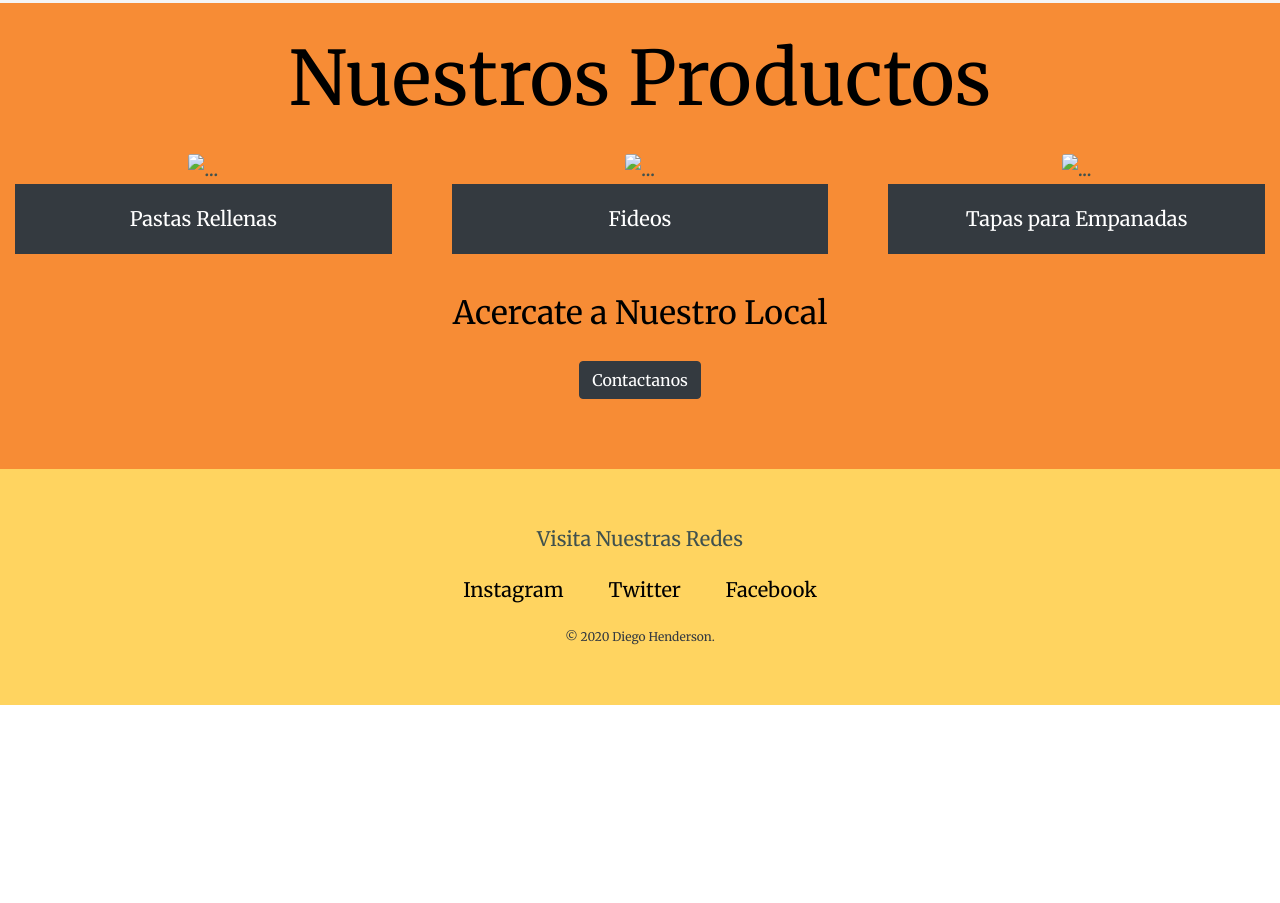
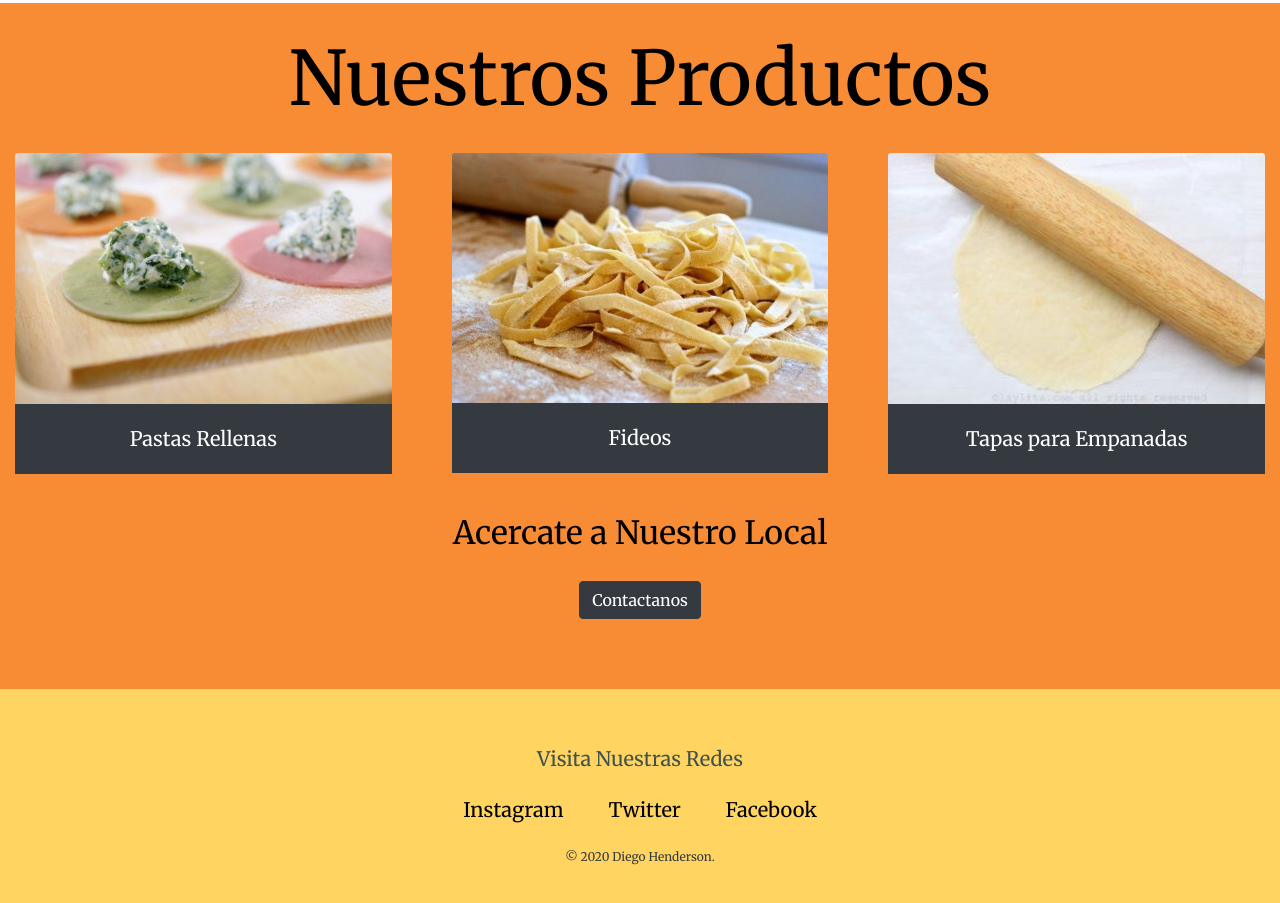
Before and after one commit to diegohenderson/Clip-Mes-1, a plain HTML site: page index.html in a window 1280 px wide. Shown: the part 2091-2994 px from the top of the page. Before the commit the page ends 2796 px from the top, so only its background shows below. Drawn offline with nearby package versions, Linux system fonts and the light colour scheme; the site is published under a folder, as on GitHub Pages, so addresses that start at the root find nothing.

Commit message:
is this the end?

```diff
--- a/css/styles.css
+++ b/css/styles.css
@@ -49,6 +49,7 @@ a{
  background-color: #ffd460;
  padding: 50px 0 20px;
 }
+
 .productos-container{
     background-color: rgb(247, 140, 53);
     position: relative;
--- a/index.html
+++ b/index.html
@@ -38,14 +38,10 @@
     </div>
   </nav>
   <div class="top-container">
-
-
     <header>
       <img class="logo" src="Images/logo3.png" alt="" />
     </header>
-    </section>
   </div>
-
   <div class="middle-container">
     <div class="Acerca-Nosotros">
       <h2>♦ ♦ ♦</h2>
@@ -73,13 +69,13 @@
         </div>
       </div>
     </div>
-
+  </div>
   <div class="productos-container">
       <h1>Nuestros Productos</h1>
       <div class="row">
         <div class="col-sm-4">
           <div class="bg-transparent container-fluid" style="width: 27 rem;">
-            <img src="/Images/Relleno.jpg" class="card-img-top" alt="...">
+            <img src="Images/Relleno.jpg" class="card-img-top" alt="...">
             <div class="card-body bg-dark">
               <a class="card-title text-white bg-transparent" href="">Pastas Rellenas</a>
             </div>
@@ -87,7 +83,7 @@
         </div>
         <div class="col-sm-4">
           <div class=" bg-transparent container-fluid" style="width: 27 rem;">
-            <img src="/Images/fideos.jpg" class="card-img-top" alt="...">
+            <img src="Images/fideos.jpg" class="card-img-top" alt="...">
             <div class="card-body bg-dark">
               <a class="card-title text-white bg-transparent" href="">Fideos</a>
             </div>
@@ -95,16 +91,12 @@
         </div>
         <div class="col-sm-4">
           <div class="bg-transparent container-fluid" style="width: 27 rem;">
-            <img src="/Images/tapapalo.jpg" class="card-img-top" alt="...">
+            <img src="Images/tapapalo.jpg" class="card-img-top" alt="...">
             <div class="card-body bg-dark">
               <a class="card-title text-white bg-transparent" href="">Tapas para Empanadas</a>
             </div>
           </div>
         </div>
-      </div>
-
-      <div class="abajo-container">
-        <div class="row">
       </div>
       <div class="row">
         <div class="contact-me">
@@ -121,5 +113,4 @@
     <p class="copyright text-dark">© 2020 Diego Henderson.</p>
   </div>
 </body>
-
 </html>
```
Lines whose indentation alone changed are shown as unchanged.
